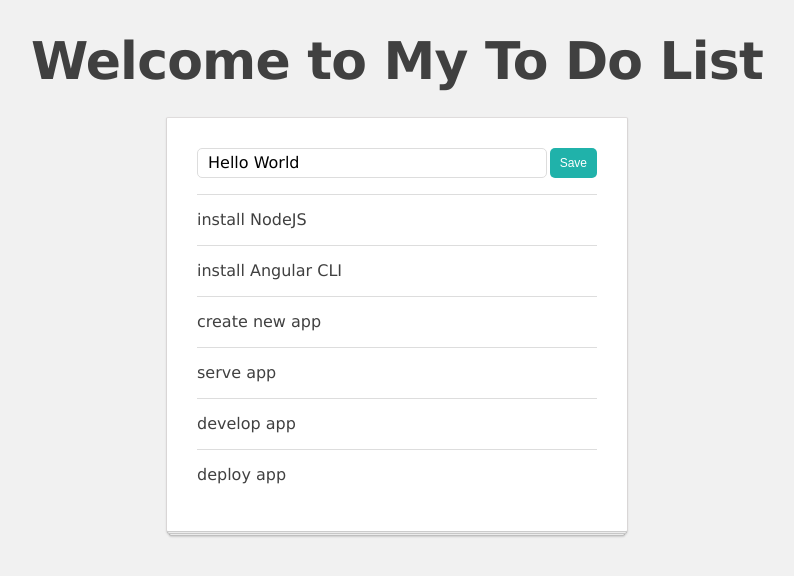
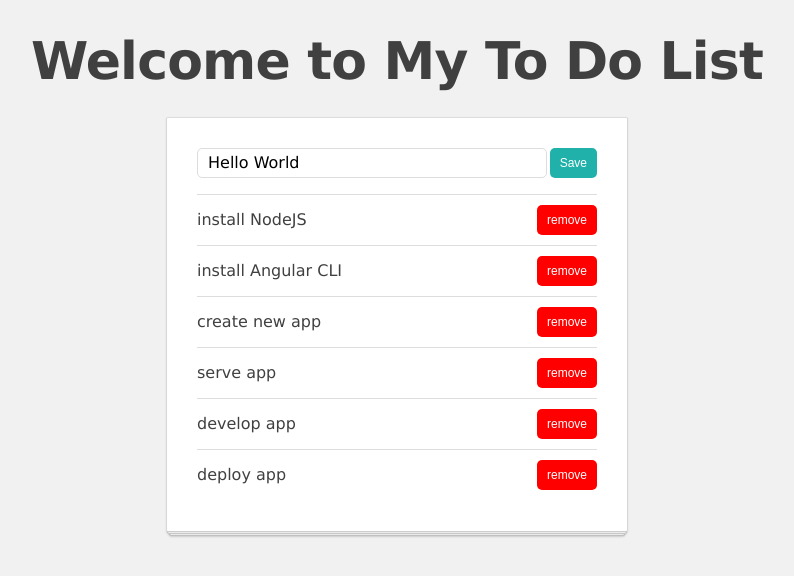
Before and after one commit to gtrefs/todolist, an Angular app: page / in a window 1280 px wide. Shown: the top 576 px of the page, without its empty margins (243-1037 px from the left). Built offline with nearby package versions, Linux system fonts and the light colour scheme.

Commit message:
Remove item #18

```diff
--- a/src/app/todo-item/todo-item.component.ts
+++ b/src/app/todo-item/todo-item.component.ts
@@ -1,10 +1,14 @@
 import { TodoItem } from './../interfaces/todo-item';
-import { Component, OnInit, Input } from '@angular/core';
+import { Component, OnInit, Input, EventEmitter, Output } from '@angular/core';
 
 @Component({
   selector: 'app-todo-item',
   template: `<div class="todo-item">
     {{ item.title }}
+
+    <button class="btn btn-red" (click)="removeItem()">
+      remove
+    </button>
     </div>
   `,
   styleUrls: ['./todo-item.component.css']
@@ -12,10 +16,15 @@
 export class TodoItemComponent implements OnInit {
 
   @Input() item: TodoItem;
+  @Output() remove: EventEmitter<TodoItem> = new EventEmitter();
 
   constructor() { }
 
   ngOnInit() {
   }
 
+  removeItem() {
+    this.remove.emit(this.item);
+  }
+
 }
--- a/src/app/todo-list/todo-list.component.ts
+++ b/src/app/todo-list/todo-list.component.ts
@@ -10,7 +10,7 @@
 
     <ul>
       <li *ngFor="let todoItem of todoList()">
-        <app-todo-item [item]="todoItem"></app-todo-item>
+        <app-todo-item [item]="todoItem" (remove)="removeItem($event)"></app-todo-item>
       </li>
     </ul>
   </div>
@@ -32,4 +32,8 @@
     this.todoListService.addItem({ title });
   }
 
+  removeItem(item) {
+    this.todoListService.deleteItem(item);
+  }
+
 }
```
